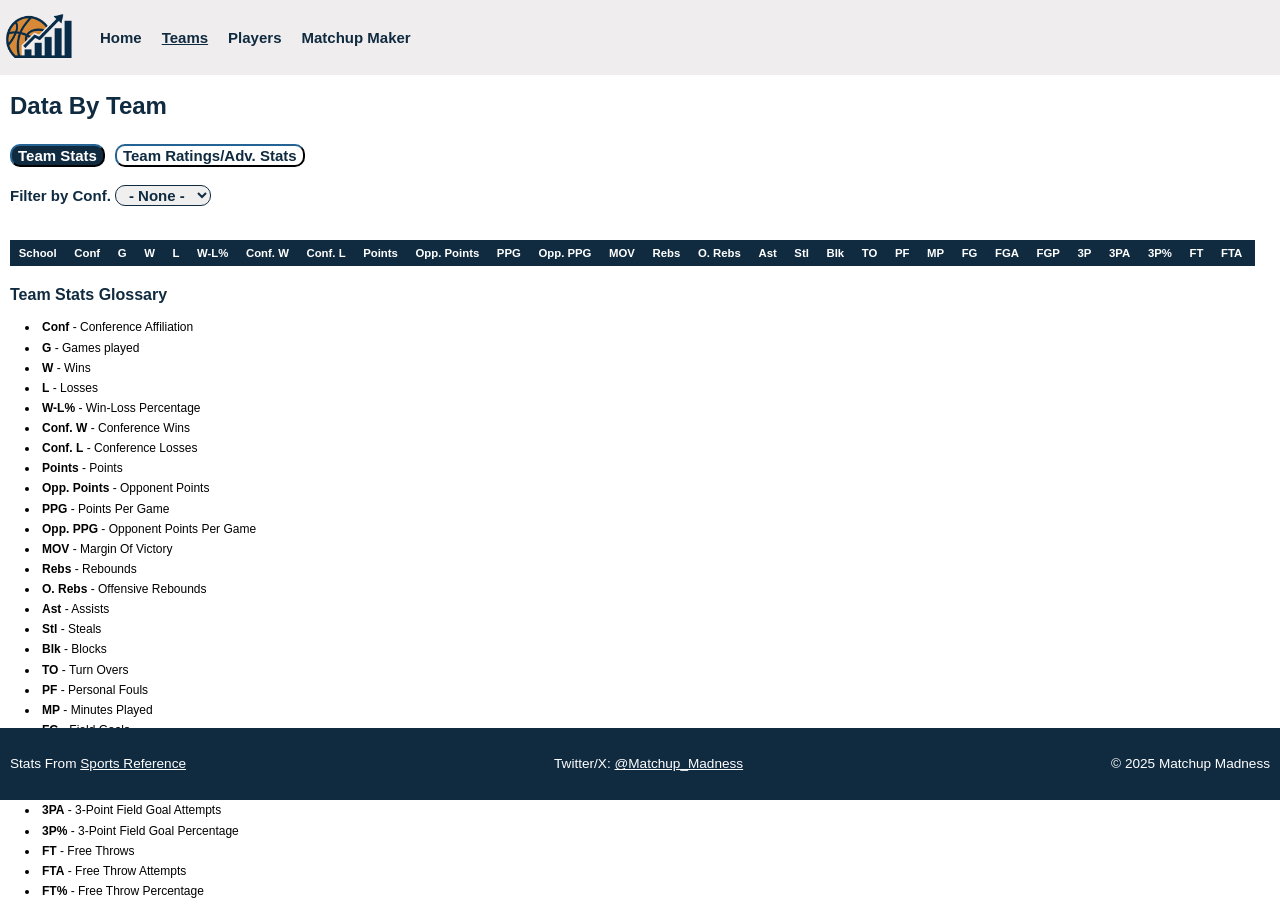
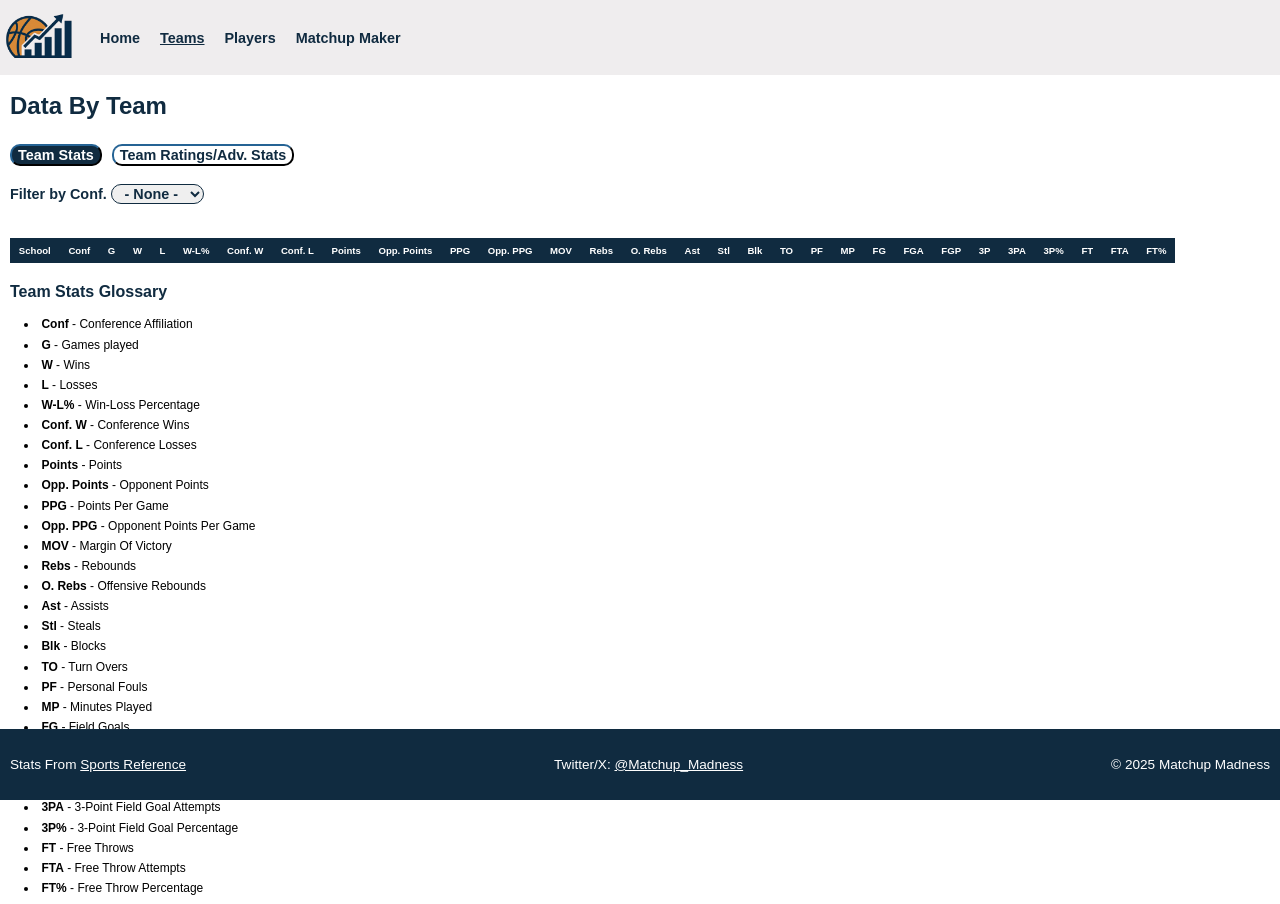
Before and after one commit to aydelottetaylor/matchupMadness, a Flask app: page /team_stats_ratings in a window 1280 px wide. Run offline with Flask 3, Linux system fonts and the light colour scheme; data that the repository does not hold is empty.

Commit message:
Update sizing

```diff
--- a/static/css/stylesheet.css
+++ b/static/css/stylesheet.css
@@ -14,7 +14,7 @@ body > main {
 .nav-button {
     color: #102b40;
     font-weight: bold;
-    font-size: 0.938rem;
+    font-size: 0.9rem;
     font-family: Arial, Helvetica, sans-serif;
     height: 3.125rem;
     width: auto;
@@ -78,7 +78,7 @@ body > main {
 
 .gloss-line {
     font-family: Arial, Helvetica, sans-serif;
-    padding-left: 0.938rem;
+    padding-left: 0.9rem;
     padding-bottom: 0.383rem;
     font-size: 0.75rem;
 }
@@ -109,7 +109,7 @@ body > main {
     border-collapse: collapse;
     margin-top: 1rem;
     font-family: Arial, sans-serif;
-    font-size: 0.71rem;
+    font-size: 0.6rem;
 }
 
 .stats-table thead th {
@@ -141,7 +141,7 @@ body > main {
 .srbutton {
     color: #102b40;
     font-family: Arial, Helvetica, sans-serif;
-    font-size: 0.938rem;
+    font-size: 0.9rem;
     font-weight: bold;
     background: white;
     border-color: #102b40;
@@ -151,14 +151,14 @@ body > main {
 .dropdown-desc {
     color: #102b40;
     font-family: Arial, Helvetica, sans-serif;
-    font-size: 0.938rem;
+    font-size: 0.9rem;
     font-weight: bold;
 }
 
 .dropdown {
     color: #102b40;
     font-family: Arial, Helvetica, sans-serif;
-    font-size: 0.938rem;
+    font-size: 0.9rem;
     font-weight: bold;
     border-color: #102b40;
     border-radius: 0.625rem;
@@ -171,13 +171,14 @@ body > main {
 }
 
 .site-footer {
+    z-index: 999;
     position: fixed;
     bottom: 0;
     left: 0;
     right: 0;
     background-color: #102b40;
     color: white;
-    padding: 0.938rem 0;
+    padding: 0.9rem 0;
     font-size: 0.875rem;
     margin-top: 2.5rem;
     width: 100%;
```
